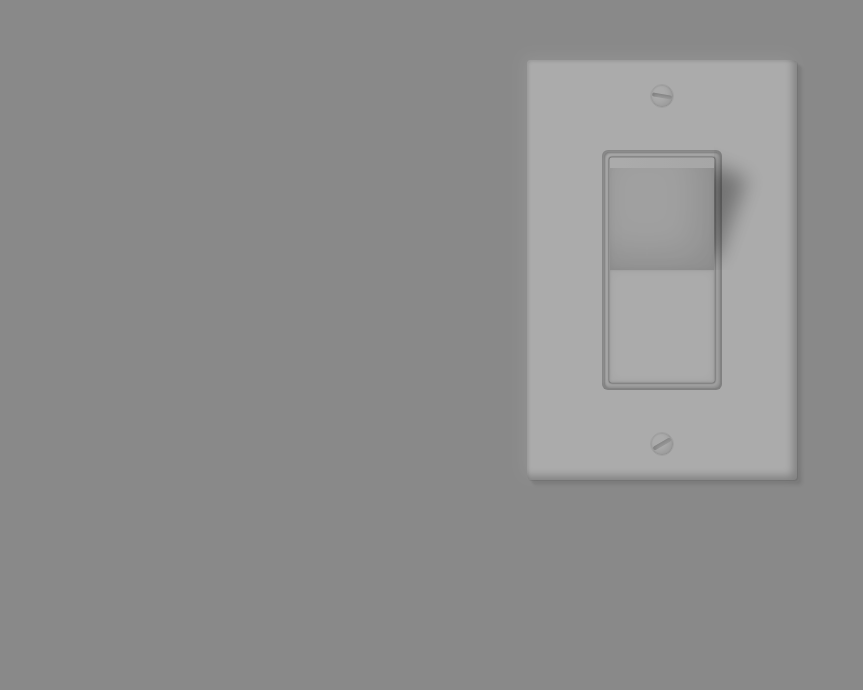
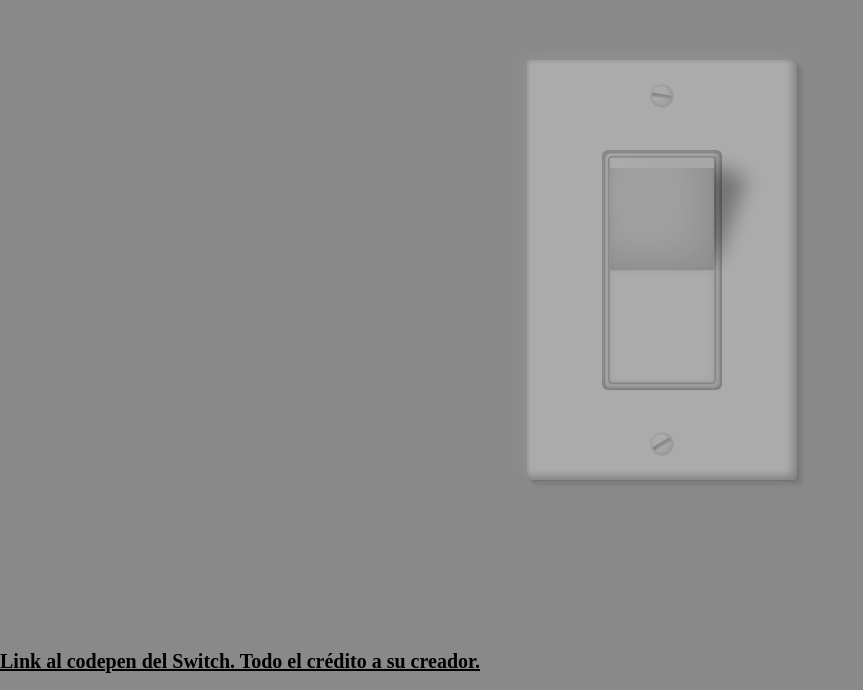
Before and after one commit to franprince/philips-switch, a Next.js app: page / in a window 1280 px wide. Shown: the part 110-800 px from the top of the page, without its empty margins (0-863 px from the left). Built offline with nearby package versions, Linux system fonts and the light colour scheme.

Commit message:
Add link to the switch's codepen

```diff
--- a/components/Switch.tsx
+++ b/components/Switch.tsx
@@ -37,6 +37,7 @@ const Switch = () => {
                 </div>
             </div>
         </label>
+        <a className='link' href="https://codepen.io/Katzwinkel/pen/yLNbwVV">Link al codepen del Switch. Todo el crédito a su creador.</a>
         </>
     )
 }
```
